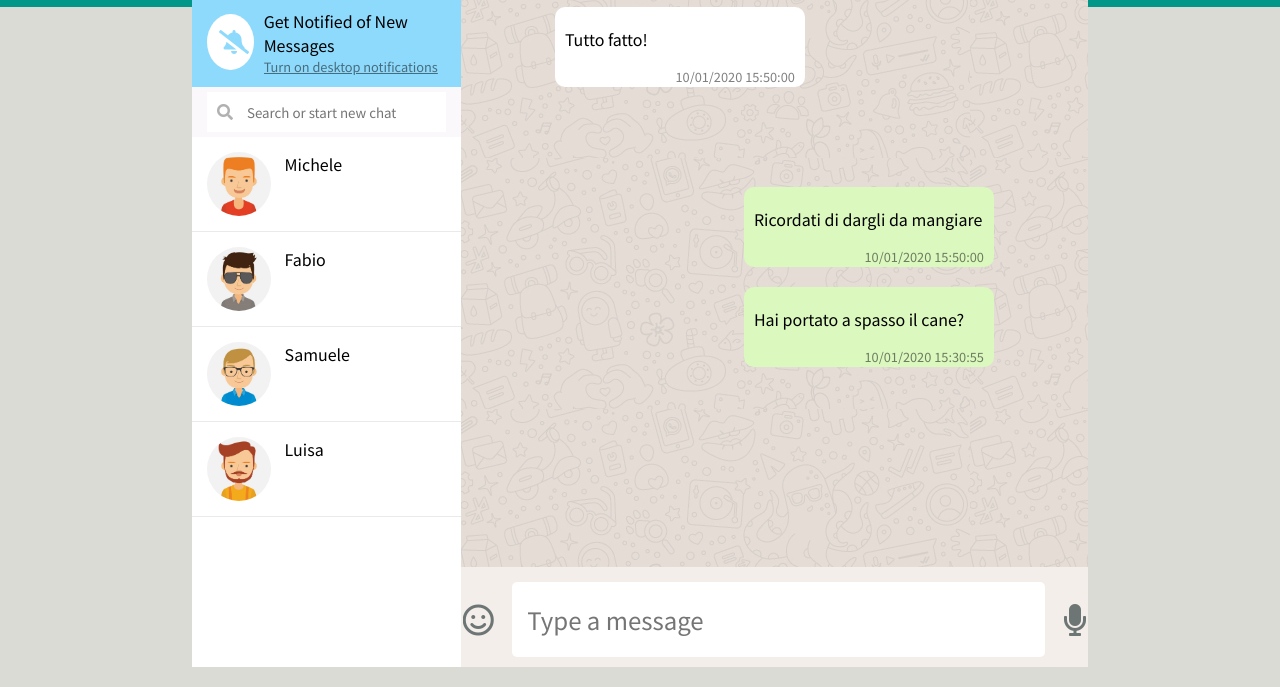
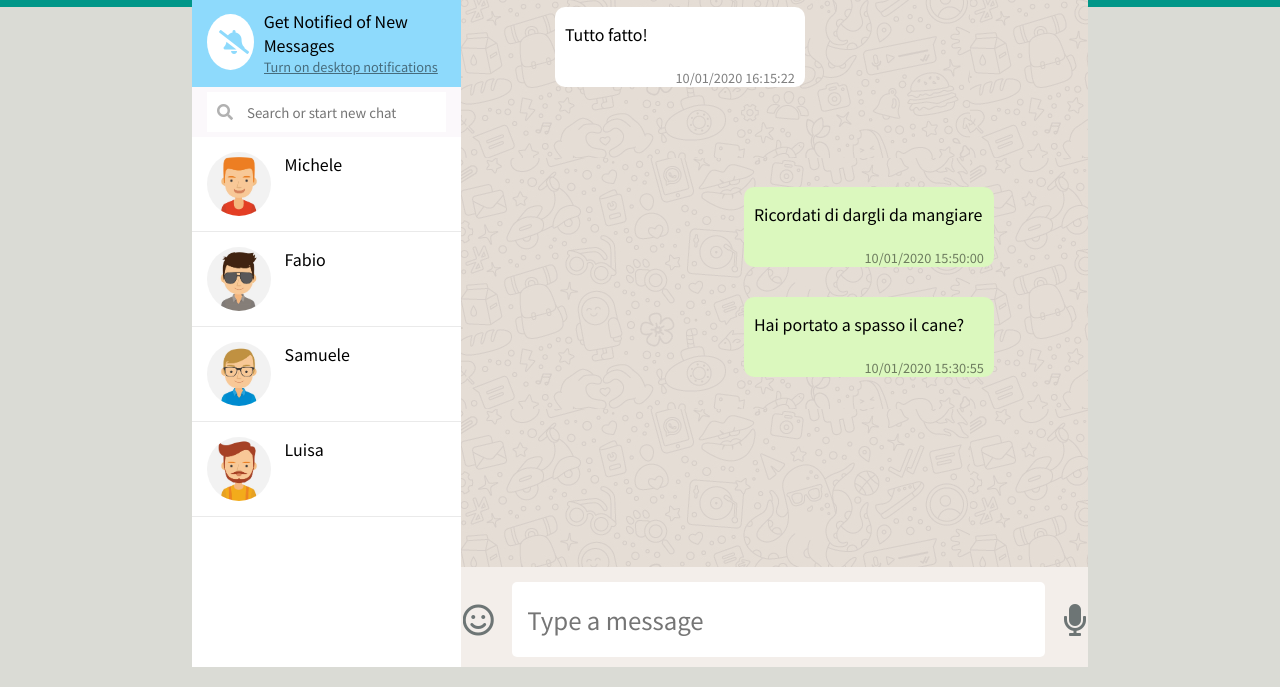
Before and after one commit to danielpellegrini/js-html-css-boolzap, a plain HTML site: page index.html in a window 1280 px wide. Shown: the part 113-800 px from the top of the page. Drawn offline with nearby package versions, Linux system fonts and the light colour scheme.

Commit message:
v-for cycle for sent and received messages

```diff
--- a/css/style.css
+++ b/css/style.css
@@ -192,10 +192,12 @@ main {
   background-color: #DBF8BE;
   width: 250px;
   height: 80px;
-  line-height: 50px;
   border-radius: 10px;
   align-self: flex-end;
-  margin-bottom: 20px;
+  margin-bottom: 30px;
+  display: flex;
+  flex-direction: column;
+  justify-content: space-between;
 }
 
 .received-messages {
@@ -203,10 +205,12 @@ main {
   background-color: #FFFFFF;
   width: 250px;
   height: 80px;
-  line-height: 50px;
   border-radius: 10px;
   margin-bottom: 100px;
   align-self: flex-start;
+  display: flex;
+  flex-direction: column;
+  justify-content: space-between;
 }
 
 .sent-messages>span:last-child, .received-messages>span:last-child {
@@ -215,13 +219,10 @@ main {
   display: block;
   text-align: right;
   padding-right: 10px;
-  line-height: 1em;
 }
 .sent-messages>span:first-child, .received-messages>span:first-child {
-  padding-left: 10px;
+  padding: 15px 0 0 10px;
   display: block;
-  padding-right: 10px;
-  line-height: 4em;
 }
 
 
@@ -239,8 +240,7 @@ main {
   top: 0;
   display: flex;
   justify-content: space-between;
-  /* z-index: 100000; */
-  overflow: hidden;
+  z-index: 1;
 }
 
 .details-selected-contact {
--- a/index.html
+++ b/index.html
@@ -103,44 +103,10 @@
         <!-- sent and received messages -->
         <div class="messages-section">
 
-          <div class="sent-messages">
-            <span>{{contacts[0].messages[0].text}}</span>
-            <span>{{contacts[3].messages[0].date}}</span>
+          <div :class="item.status === 'received' ? 'received-messages' : 'sent-messages'" v-for="item in contacts[chatIndex].messages">
+            <span>{{item.text}}</span>
+            <span>{{item.date}}</span>
           </div>
-          <div class="sent-messages">
-            <span>{{contacts[0].messages[1].text}}</span>
-            <span>{{contacts[3].messages[1].date}}</span>
-          </div>
-          <div class="received-messages">
-            <span>{{contacts[0].messages[2].text}}</span>
-            <span>{{contacts[3].messages[1].date}}</span>
-          </div>
-          <!-- <div class="sent-messages">
-            <p>Message 3</p><br>
-          </div>
-          <div class="received-messages">
-            <p>Message 4</p><br>
-          </div>
-          <div class="sent-messages">
-            <p>Message 5</p><br>
-          </div>
-          <div class="received-messages">
-            <p>Message 6</p><br>
-          </div>
-          <div class="sent-messages">
-            <p>Message 7</p><br>
-          </div>
-          <div class="received-messages">
-            <p>Message 8</p><br>
-          </div>
-          <div class="sent-messages">
-            <p>Message 9</p><br>
-          </div>
-          <div class="received-messages">
-            <p>Message 10</p><br>
-          </div> -->
-
-
 
         </div>
         <!-- end sent and received messages -->
--- a/js/script.js
+++ b/js/script.js
@@ -1,8 +1,10 @@
 var app = new Vue({
   el: '#app',
   data: {
+    chatIndex: 0,
 
-      contacts: [{
+    contacts: [
+      {
         name: 'Michele',
         avatar: '_1',
         visible: true,
@@ -83,7 +85,13 @@ var app = new Vue({
       },
     ],
     methods: {
-
+      activeDot: function(index) {
+        if (index !== this.chatIndex) {
+          return 'fas fa-circle'
+        } else {
+          return 'fas fa-circle active'
+        }
+      }
     }
 
   }
```
